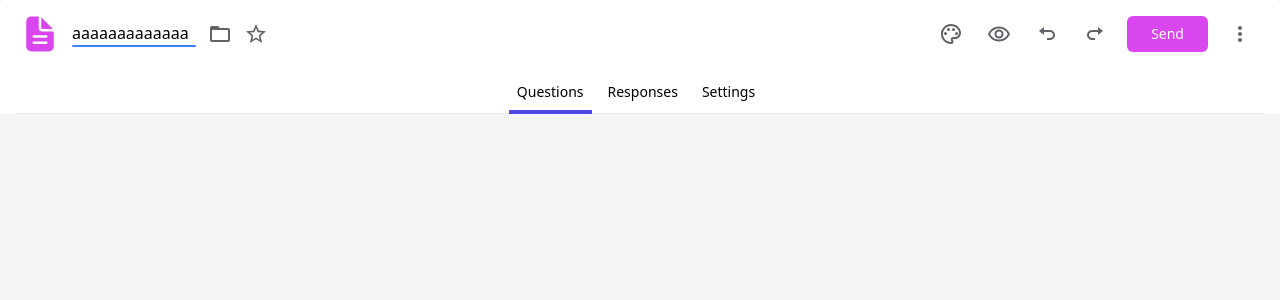
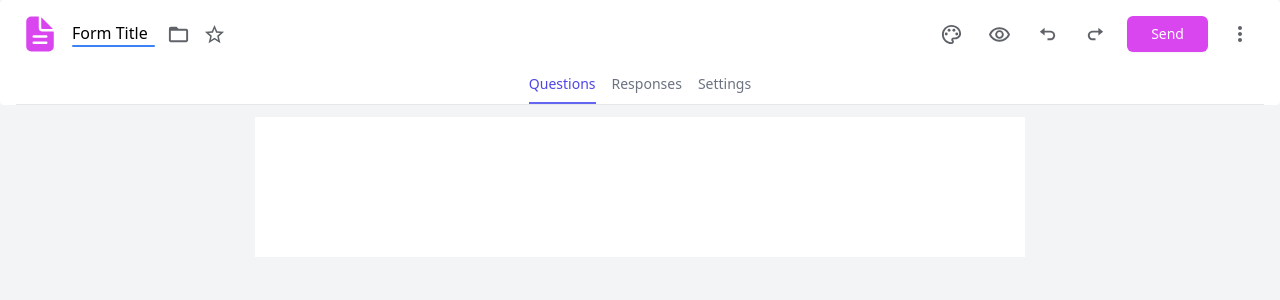
Before and after one commit to ivanignatius98/gforms-next-app, a Next.js app: page / in a window 1280 px wide. Shown: the top 300 px of the page. Built offline with nearby package versions, Linux system fonts and the light colour scheme.

Commit message:
add tabs component

```diff
--- a/src/modules/Navbar.tsx
+++ b/src/modules/Navbar.tsx
@@ -14,6 +14,7 @@ import Tooltip from './Tooltip'
 import Dropdown from './Dropdown';
 import Input from './Input';
 import GrowInput from './GrowInput';
+import Tabs from './Tabs';
 
 type Props = {
   icon: JSX.Element,
@@ -24,8 +25,8 @@ type Props = {
 const MenuIcon = ({ icon, title, additionalClass = "", smallContainer = false }: Props) => {
   return (
     <Tooltip tooltipText={title} orientation="bottom" showPointer={false}>
-      <IconContext.Provider value={{ color: '#5f6368', size: '24px' }}>
-        <button className={`${additionalClass} ${smallContainer ? "w-6 h-6 " : "w-12 h-12 p-2 m-0"} flex items-center justify-center z-10 hover:bg-slate-100 active:bg-slate-200 rounded-full`}>
+      <IconContext.Provider value={{ color: '#5f6368', size: '23px' }}>
+        <button className={`${additionalClass} ${smallContainer ? "w-6 h-6" : "w-12 h-12 p-2 m-0"} flex items-center justify-center z-10 hover:bg-slate-100 active:bg-slate-200 rounded-full`}>
           {icon}
         </button>
       </IconContext.Provider>
@@ -130,15 +131,19 @@ const dropdownItemData: ListItem[][] = [
 ]
 
 
+const tabItemData = ["Questions", "Responses", "Settings"]
+
 const Navbar: React.FC = () => {
-  const [title, setTitle] = useState("aaaaaaaaaaaaa")
+  const [title, setTitle] = useState("Form Title")
+  const [currentTab, setCurrentTab] = useState("Questions")
 
   const handleTitleChange = (e: React.ChangeEvent<any>) => {
     setTitle(e.target.value)
   }
+
   return (
     <nav className="bg-white border-gray-200 px-2 sm:px-4 pt-2.5 rounded dark:bg-gray-900 sticky top-0 z-10">
-      <div className="flex flex-wrap justify-between items-center ">
+      <div className="flex flex-wrap justify-between items-center">
         <div className={"p-0 m-0 static"}>
           <div className="flex h-12 items-center">
             <div className="w-12 p-2 flex rounded-lg items-center justify-center">
@@ -157,19 +162,19 @@ const Navbar: React.FC = () => {
               title="Move to Folder"
               icon={<MdFolderOpen />}
               smallContainer={true}
-              additionalClass="mx-3 hidden lg:block "
+              additionalClass="mx-3 hidden lg:block"
             />
             <MenuIcon
               title="Star"
               icon={<MdStarOutline />}
               smallContainer={true}
-              additionalClass="hidden lg:block  "
+              additionalClass="hidden lg:block"
             />
           </div>
         </div>
 
         <div className={"p-0 m-0 static block w-auto"} id="navbar-default">
-          <div className="flex ">
+          <div className="flex">
             <MenuItems />
             <React.Fragment>
               <Tooltip
@@ -190,25 +195,16 @@ const Navbar: React.FC = () => {
       </div>
       <a href="#" className="flex sm:hidden items-center">
         {/* <span className="self-center text-xl font-semibold whitespace-nowrap dark:text-white">Test Form</span> */}
-
         <Input
           value={title}
           onChange={(e: React.ChangeEvent<any>) => { setTitle(e.target.value) }}
         />
       </a>
-      <div className="border-b border-gray-200 dark:border-gray-700 mt-4">
-        <ul className="flex flex-wrap -mb-px text-sm font-medium text-center sm:justify-center" >
-          <li className="mr-2">
-            <button className="inline-block p-2 rounded-t-lg border-b-4 border-indigo-600">Questions</button>
-          </li>
-          <li className="mr-2">
-            <button className="inline-block p-2 rounded-t-lg border-b-4 border-transparent hover:text-gray-600 hover:border-gray-300 dark:hover:text-gray-300">Responses</button>
-          </li>
-          <li className="mr-2">
-            <button className="inline-block p-2 rounded-t-lg border-b-4 border-transparent hover:text-gray-600 hover:border-gray-300 dark:hover:text-gray-300">Settings</button>
-          </li>
-        </ul>
-      </div>
+      <Tabs
+        tabItemData={tabItemData}
+        currentTab={currentTab}
+        setCurrentTab={setCurrentTab}
+      />
     </nav>
   );
 };
--- /dev/null
+++ b/src/modules/Tabs.tsx
@@ -0,0 +1,34 @@
+import { useState } from "react"
+
+type Props = {
+  tabItemData: string[],
+  currentTab: string,
+  setCurrentTab: Function
+};
+function classNames(...classes: string[]) {
+  return classes.filter(Boolean).join(' ')
+}
+export default function Tabs({ tabItemData, currentTab, setCurrentTab }: Props) {
+  return (
+    <div className="relative pb-5 border-b border-gray-200 sm:pb-0">
+      <div className="mt-4">
+        <nav className=" flex space-x-4 justify-center">
+          {tabItemData?.map((tab) => (
+            <button
+              key={tab}
+              onClick={() => { setCurrentTab(tab) }}
+              className={classNames(
+                tab == currentTab
+                  ? 'border-indigo-500 text-indigo-600'
+                  : 'border-transparent text-gray-500 hover:text-gray-700 hover:border-gray-300',
+                'whitespace-nowrap pb-2 border-b-2 font-medium text-sm'
+              )}
+            >
+              {tab}
+            </button>
+          ))}
+        </nav>
+      </div>
+    </div>
+  )
+}
--- a/src/pages/dashboard/index.tsx
+++ b/src/pages/dashboard/index.tsx
@@ -5,9 +5,19 @@ import Input from '@modules/Input'
 
 const Page: React.FC = () => {
   const [isShowing, setIsShowing] = useState(false)
+  const [title, setTitle] = useState("")
+
+  const handleTitleChange = (e: React.ChangeEvent<any>) => {
+    setTitle(e.target.value)
+  }
   return (
     <Layout>
-      {/* <Input /> */}
+      <div className='flex justify-center mt-3'>
+        <div className='bg-white w-full md:w-[770px]'>
+        <Input value={title} onChange={handleTitleChange} />
+        <Input value={title} onChange={handleTitleChange} />
+        </div>
+      </div>
     </Layout>
   )
 }
--- a/src/pages/index.tsx
+++ b/src/pages/index.tsx
@@ -8,7 +8,7 @@ const Home: NextPage = () => {
       <Head>
         <title>App</title>
       </Head>
-        <Dashboard />
+      <Dashboard />
     </>
   )
 }
```
